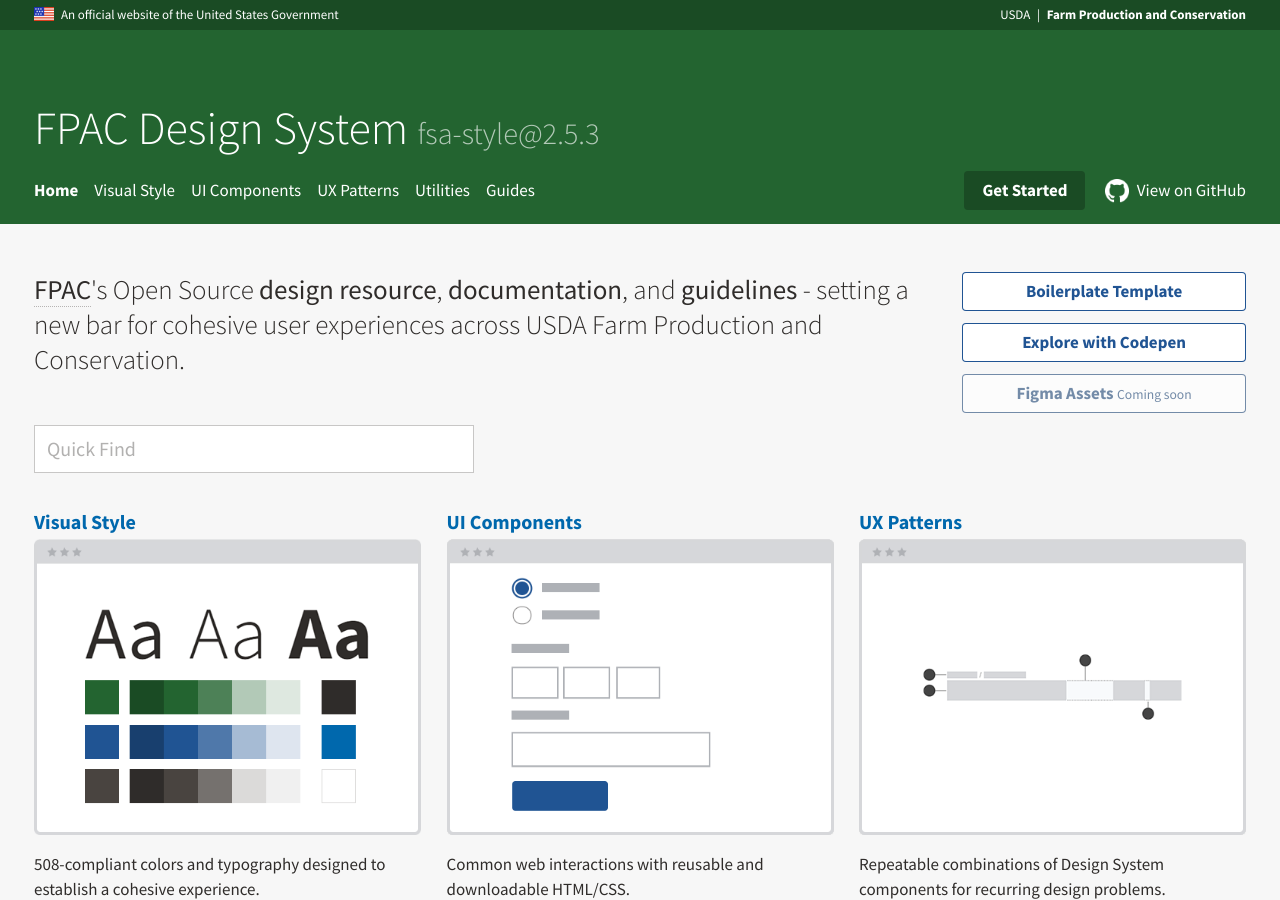
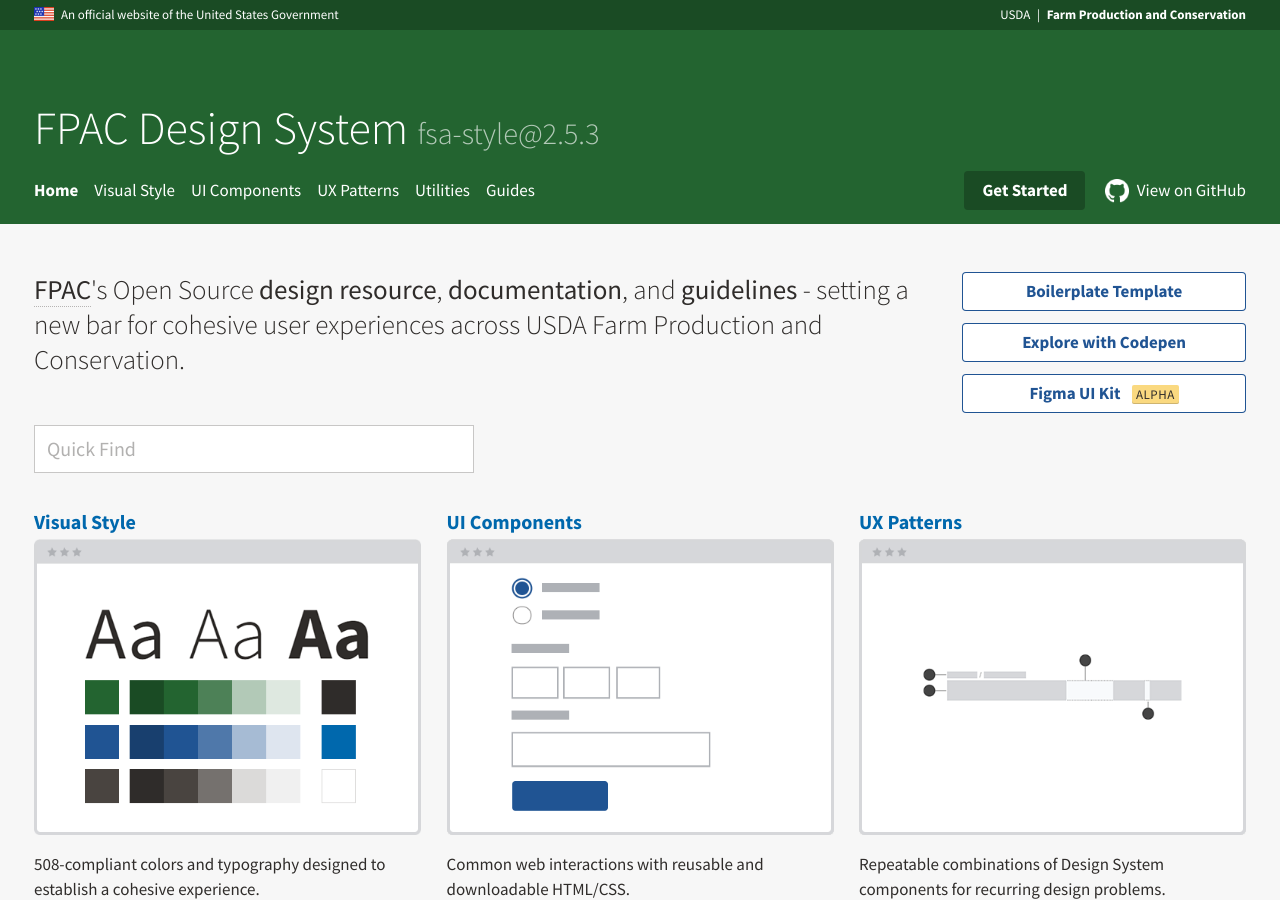
Before and after one commit to USDA-FSA/fsa-design-system, a Jekyll site: the page built from index.md, in a window 1280 px wide and 900 px high. Built offline with Jekyll 4.4.1, drawn with Linux system fonts in a browser that asks for light colours.

Commit message:
Added link to Figma UI Kit ALPHA

```diff
--- a/index.md
+++ b/index.md
@@ -14,9 +14,9 @@
     </div>
     <div class="fsa-grid__1 fsa-grid__3/12@l">
       <div class="fsa-level@s fsa-level--none@l fsa-level--grow-auto">
-        <div class="fsa-m-b--s"><a class="fsa-btn fsa-btn--block fsa-btn--secondary" href="http://usda-fsa.github.io/fsa-style/boilerplate.html">Boilerplate Template</a></div>
-        <div class="fsa-m-b--s"><a class="fsa-btn fsa-btn--block fsa-btn--secondary" href="https://codepen.io/pen?template=WNQdJpp">Explore with Codepen</a></div>
-        <div class="fsa-m-b--s"><span disabled="" class="fsa-btn fsa-btn--block fsa-btn--secondary" href="#figma-assets">Figma Assets <small style="font-weight: normal;">Coming soon</small></span></div>
+        <div class="fsa-m-b--s"><a class="fsa-btn fsa-btn--block fsa-btn--secondary" href="http://usda-fsa.github.io/fsa-style/boilerplate.html"><span class="fsa-show@m">Boilerplate</span> Template</a></div>
+        <div class="fsa-m-b--s"><a class="fsa-btn fsa-btn--block fsa-btn--secondary" href="https://codepen.io/pen?template=WNQdJpp"><span class="fsa-show@m">Explore with</span> Codepen</a></div>
+        <div class="fsa-m-b--s"><a class="fsa-btn fsa-btn--block fsa-btn--secondary" href="https://www.figma.com/community/file/994660481391659106/USDA-%7C-FPAC-Design-System">Figma UI Kit <span class="fsa-show@m fsa-label fsa-label--warning fsa-m-l--xs">Alpha</span></a></div>
       </div>
     </div>
   </div>
```
